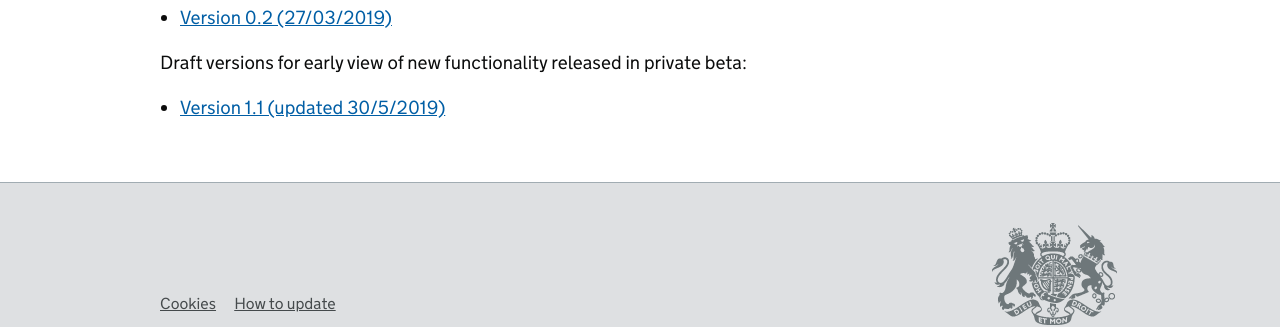
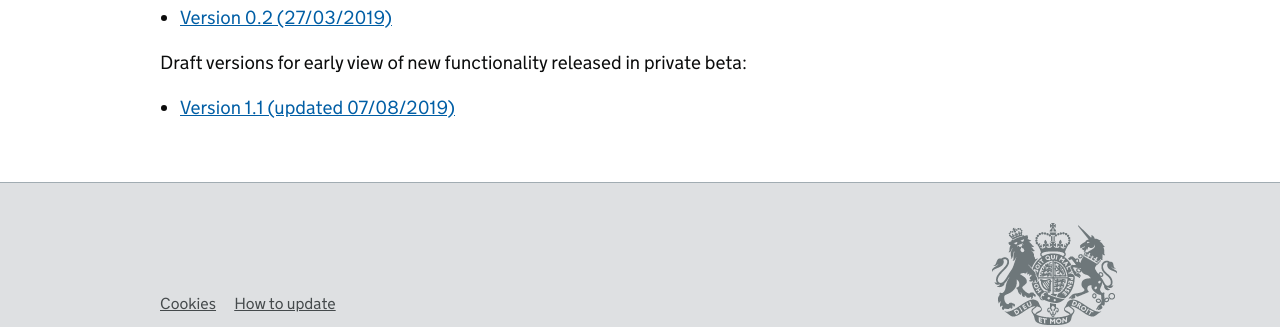
Before and after one commit to jgraham0325/land-register-api-docs, a Jekyll site: the page built from docs/api-documentation/index.html, in a window 1280 px wide. Shown: the part 396-723 px from the top of the page. Built offline with Jekyll 4.4.1, drawn with Linux system fonts in a browser that asks for light colours.

Commit message:
Updated html with new date for v1.1

```diff
--- a/docs/api-documentation/index.html
+++ b/docs/api-documentation/index.html
@@ -30,7 +30,7 @@ title: API documentation
 <ul class="govuk-list govuk-list--bullet">
   <li>
     <a class="govuk-link" href="{{ site.baseurl }}/api-documentation/V1.1/">
-      Version 1.1 (updated 30/5/2019)
+      Version 1.1 (updated 07/08/2019)
     </a>
   </li>
 </ul>
```
